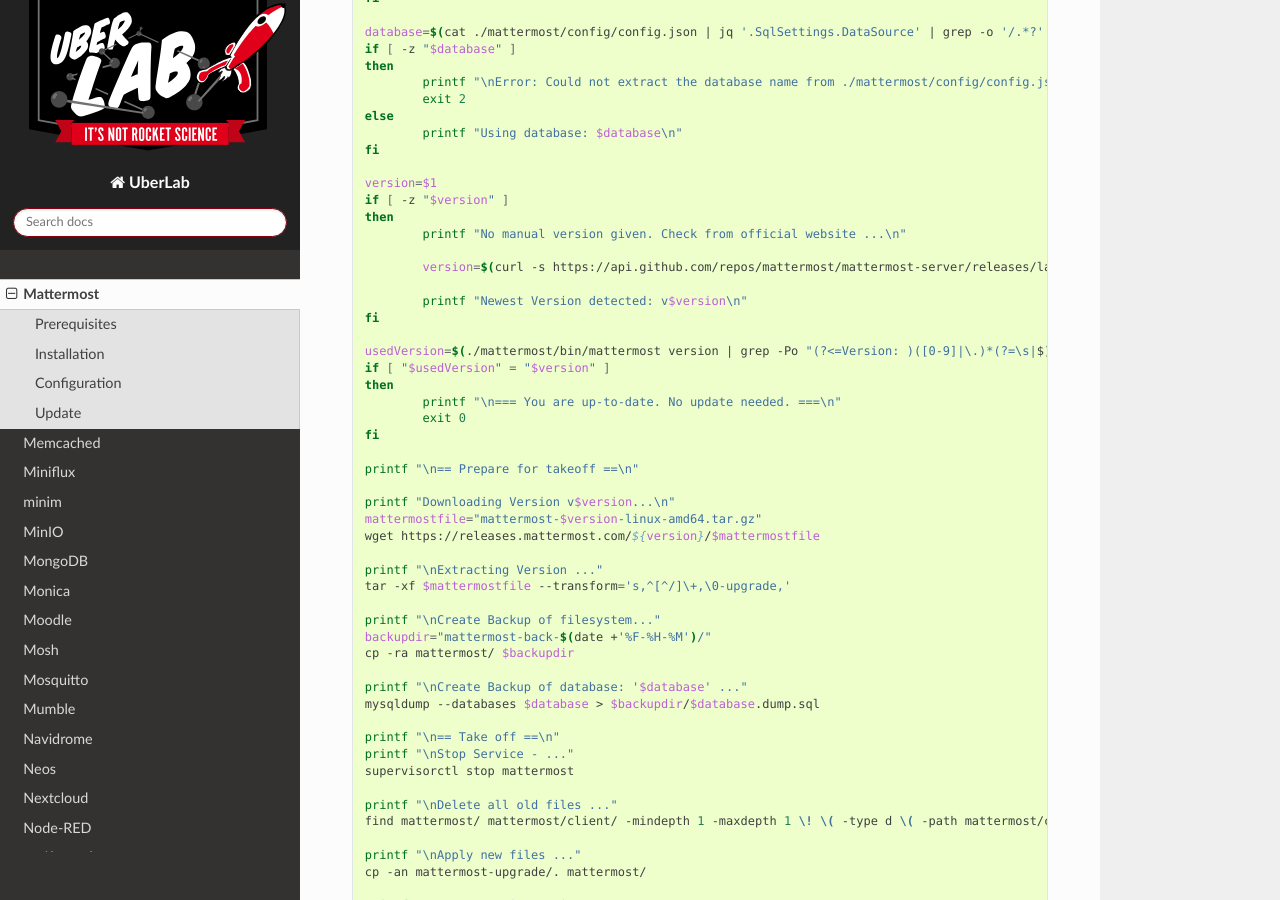
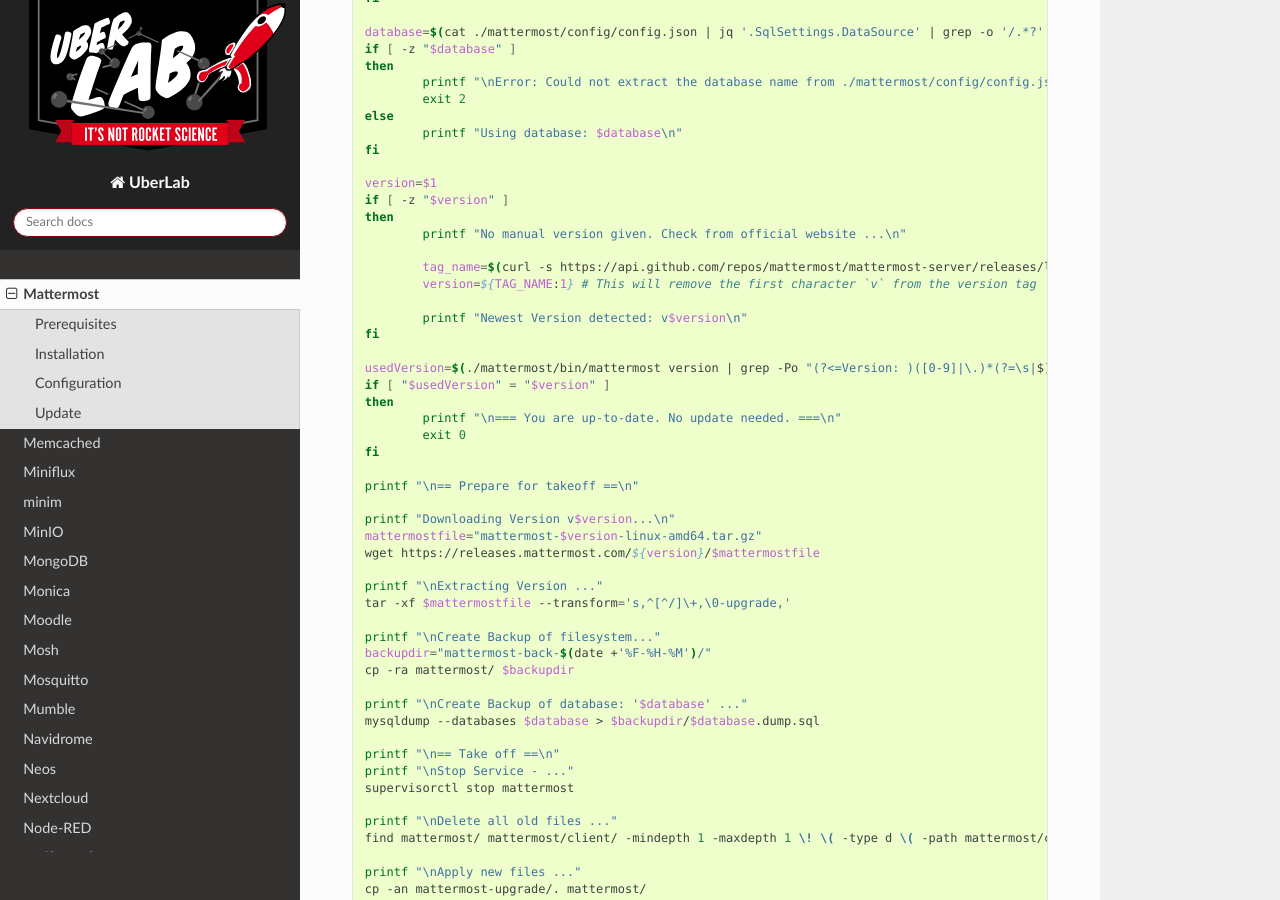
Before and after one commit to Uberspace/lab, a Sphinx documentation site: the page built from source/guide_mattermost.rst, in a window 1280 px wide and 900 px high, scrolled down 4831 px. Built offline with Sphinx 7.4.7 and the Read the Docs theme 2.0.0, drawn with Linux system fonts in a browser that asks for light colours.

Commit message:
Remove head and tail in favor of simpler  --raw-output
Co-authored-by: EV21 <EV21@users.noreply.github.com>

```diff
--- a/source/guide_mattermost.rst
+++ b/source/guide_mattermost.rst
@@ -203,7 +203,8 @@
 	then
 		printf "No manual version given. Check from official website ...\n"
 
-		version=$(curl -s https://api.github.com/repos/mattermost/mattermost-server/releases/latest | jq '.tag_name' | tail -c +3 | head -c -2)
+		tag_name=$(curl -s https://api.github.com/repos/mattermost/mattermost-server/releases/latest | jq --raw-output '.tag_name')
+		version=${TAG_NAME:1} # This will remove the first character `v` from the version tag `v1.2.3`
 
 		printf "Newest Version detected: v$version\n"
 	fi
```
